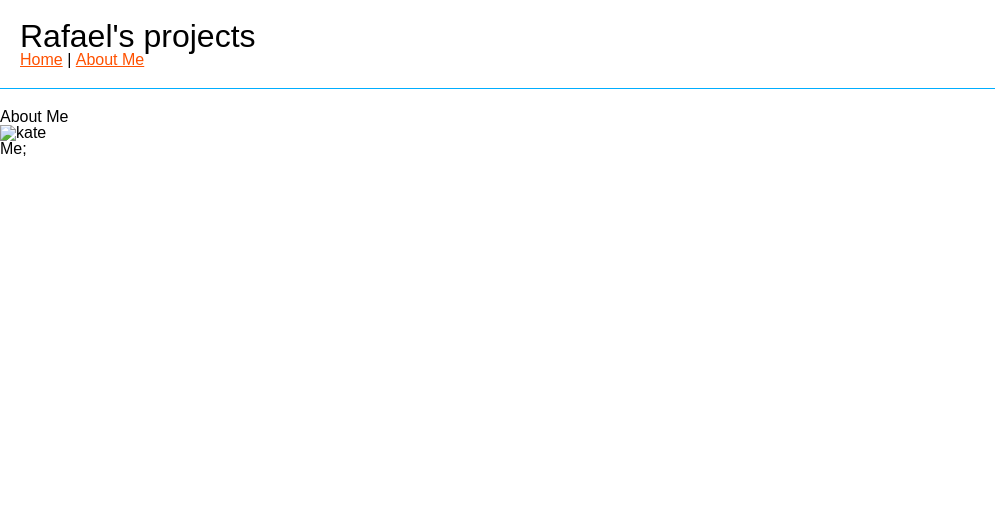
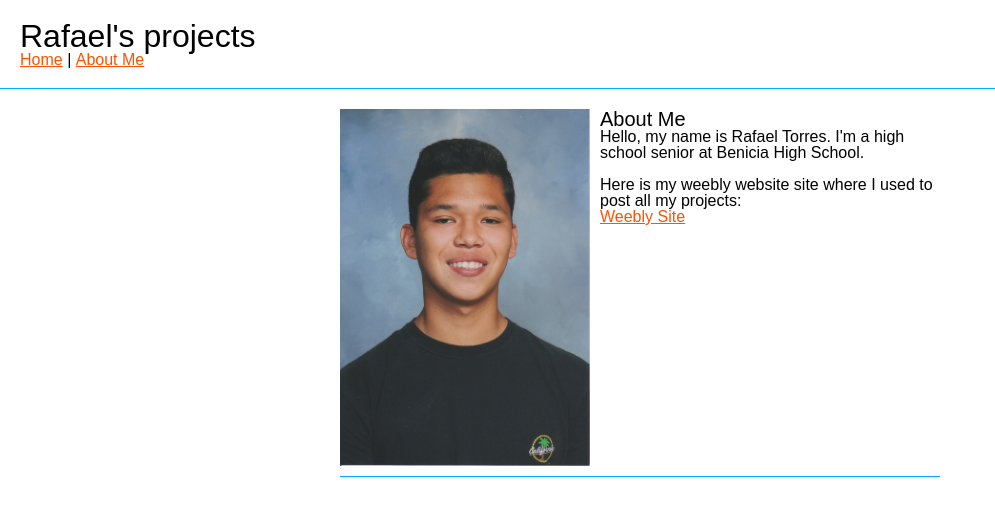
Before and after one commit to rafa20021234/ap-cs-project-site, a plain HTML site: page aboutme.html in a window 1280 px wide. Shown: the whole page, without its empty margins (0-995 px from the left). Drawn offline with Linux system fonts and the light colour scheme.

Commit message:
Add files via upload

```diff
--- a/aboutme.html
+++ b/aboutme.html
@@ -21,9 +21,15 @@
         </nav>
     </header>
     <div id="aboutme">
-        <h2>About Me</h2>
-        <img src="img/kate.JPG" alt="kate" />
-        <p> Me;</p>
+        <div class="personalinfo">
+          <img src="img/Scan_20190404 (3).jpg" width="max-width:50%" alt="Rafael Torres">
+          <h2>About Me</h2>
+          <p> Hello, my name is Rafael Torres. I'm a high school senior at Benicia High School.</p>
+          <br>
+          <p>Here is my weebly website site where I used to post all my projects:</p>
+          <p><a href="http://raftorres.weebly.com/">Weebly Site</a></p>
+          <div class="clear"></div>
+        </div>
     </div>
 </body>
 
--- a/styles.css
+++ b/styles.css
@@ -23,6 +23,33 @@ header nav ul Li{
     display: inLIne;
 }
 
+#aboutme {
+    margin: 0 auto;
+    width: 90%;
+    max-width: 600px;
+}
+
+.personalinfo {
+    margin-bottom: 20px;
+    border-bottom: 1px solid rgb(0, 174, 255)
+}
+
+.personalinfo img {
+    width: 250px;
+    float: left;
+    margin-right: 10px;
+    margin-bottom: 10px;
+}
+
+.personalinfo h1 {
+    font-size: 1.5em;
+    margin-bottom: 10px;
+}
+
+.personalinfo h2 {
+    font-size: 1.25em;
+}
+
 #projects {
     margin: 0 auto;
     width: 90%;
@@ -46,6 +73,10 @@ header nav ul Li{
     margin-bottom: 10px;
 }
 
+.project h2 {
+    font-size: 1.25em;
+}
+
 .clear {
     clear: both;
 }
```
Also changed, not shown: index.html (+5 -5 lines), Capture.PNG (added), Mandala.PNG (added), Racing game.PNG (added), Scan_20190404 (3).jpg (added), Screenshot 2019-10-13 at 3.22.16 PM.png (added).
